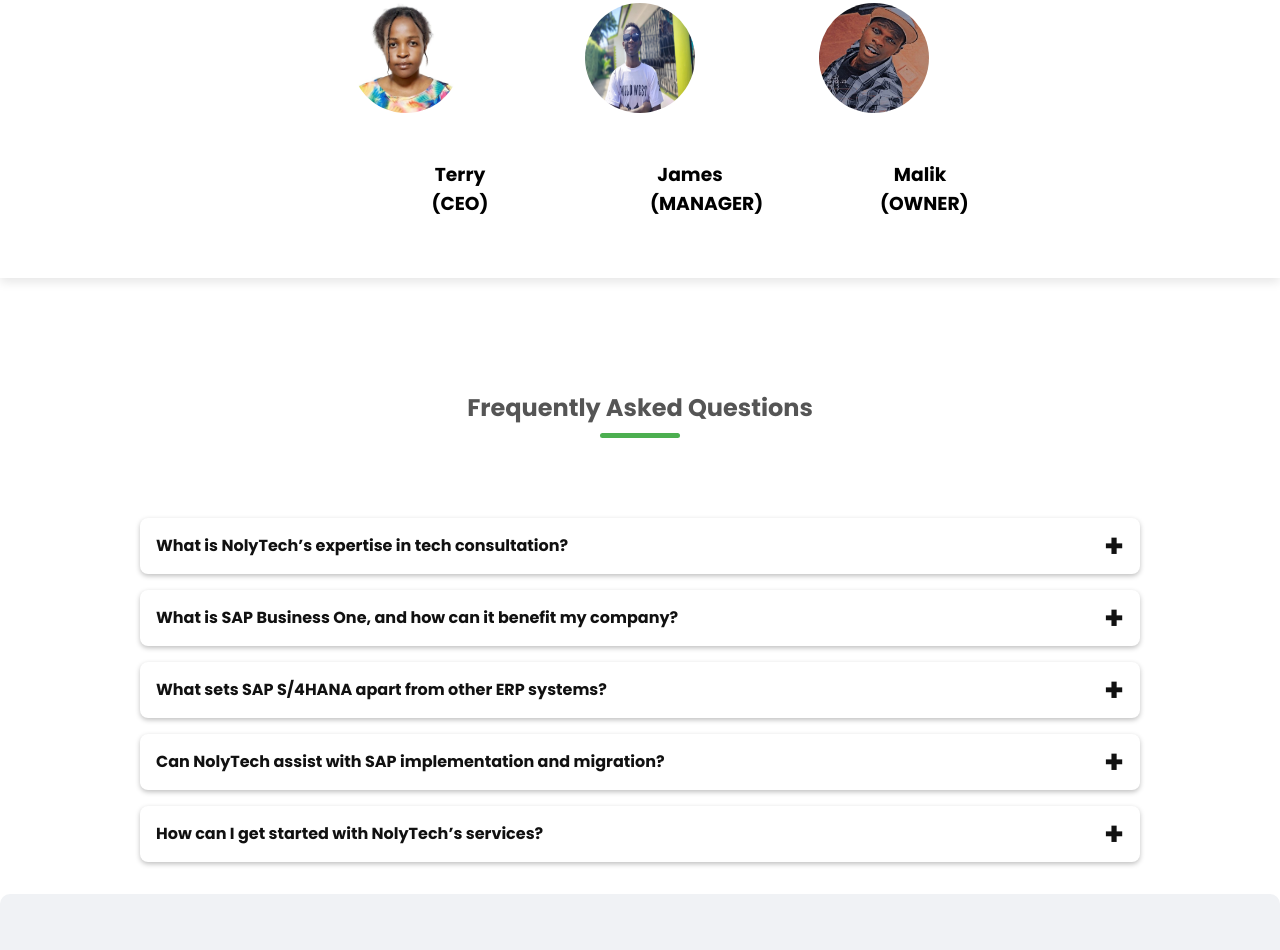
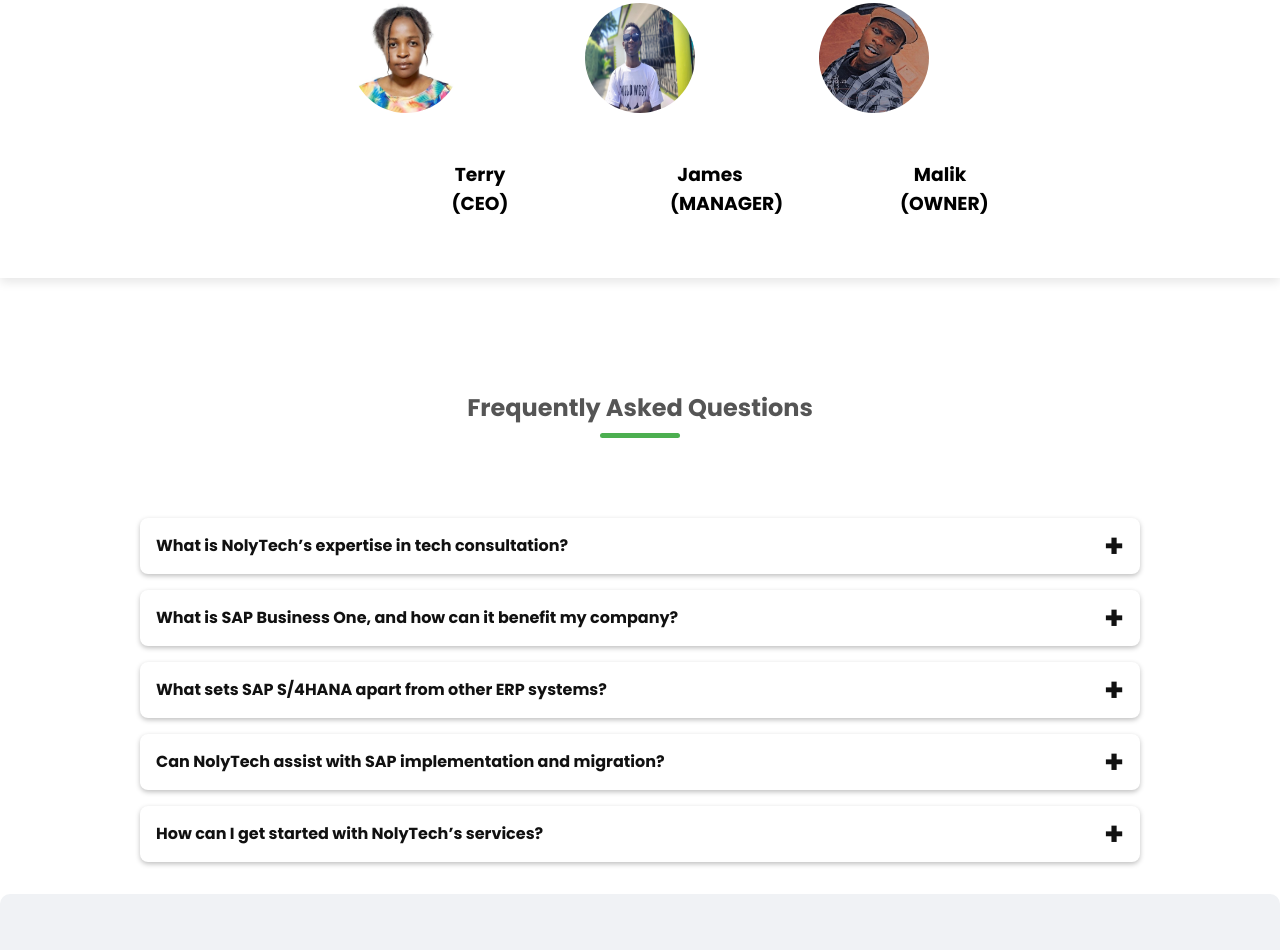
Before and after one commit to Anonymousbeliever/NOLYTECH, a plain HTML site: page about.html in a window 1280 px wide. Shown: the part 1757-2707 px from the top of the page. Drawn offline with Linux system fonts and the light colour scheme; a script that the page names is missing.

Commit message:
about complete

```diff
--- a/css/about.css
+++ b/css/about.css
@@ -188,7 +188,7 @@ nav .fa{
     margin-bottom: 30px;
 }
 .names {
-    margin-left: 360px;
+    margin-left: 380px;
     background-color: white;
     display: grid;
     grid-template-columns: repeat(3, 100px); /* 3 equal columns */
```
